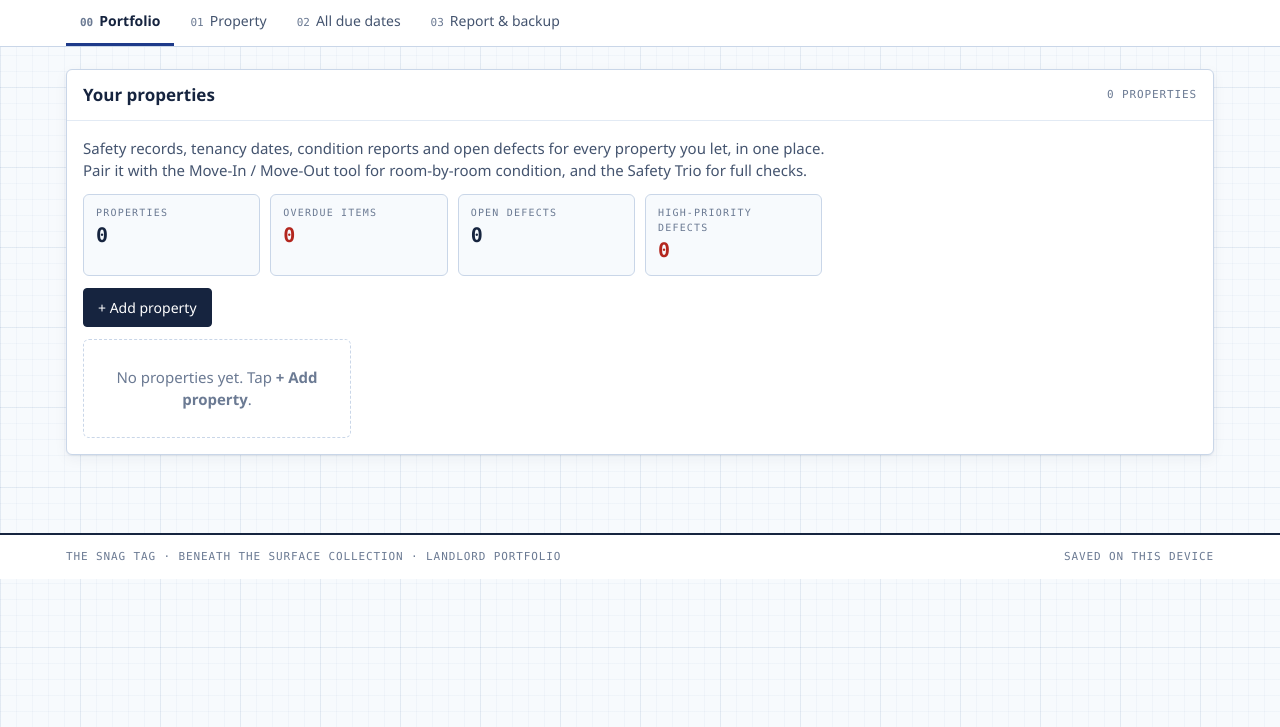
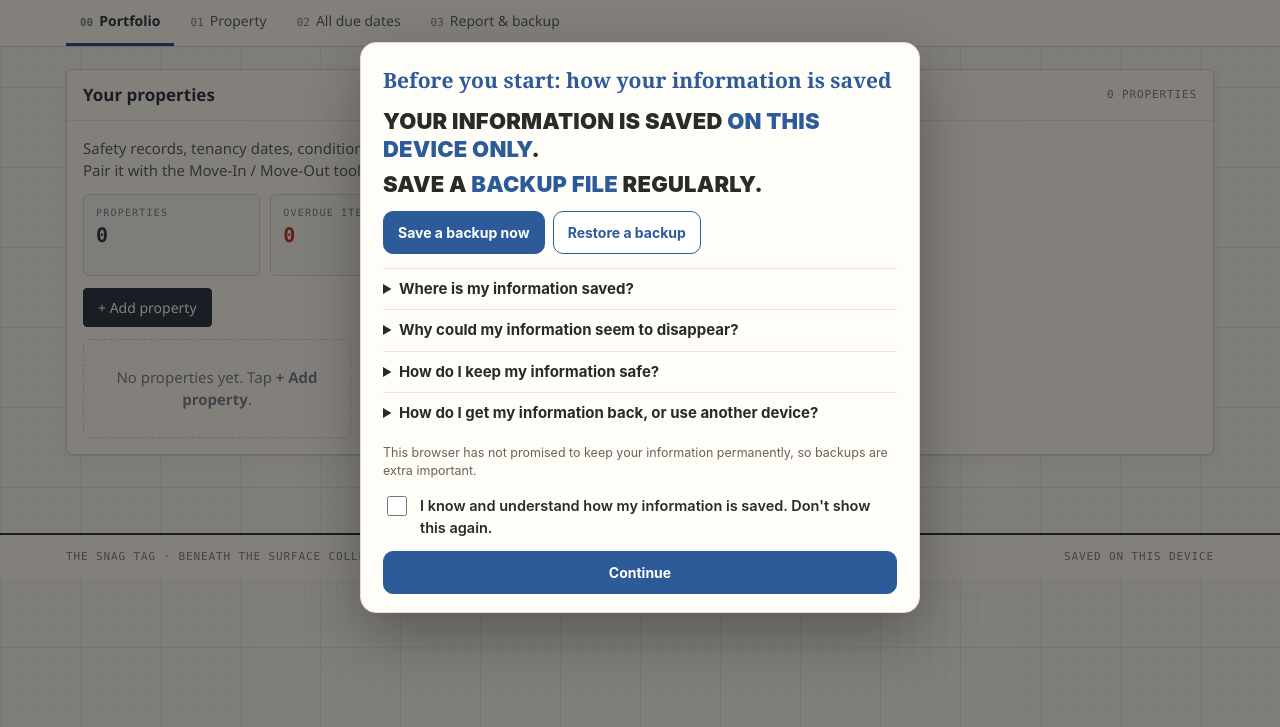
Before and after one commit to thesnagtag-coder/83ixqrbt, a plain HTML site: page index.html in a window 1280 px wide. Shown: the part 73-800 px from the top of the page. Drawn offline with Linux system fonts and the light colour scheme.

Commit message:
Add files via upload

```diff
--- a/index.html
+++ b/index.html
@@ -323,6 +323,7 @@
 var tm=null;function flush(){clearTimeout(tm);tm=null;try{localStorage.setItem(KEY,JSON.stringify(S));$('#saveState').textContent='SAVED ON THIS DEVICE';}catch(e){$('#saveState').textContent='NOT SAVED';}}
 function save(){clearTimeout(tm);tm=setTimeout(flush,200);}
 window.addEventListener('pagehide',function(){if(tm)flush();});
+window.addEventListener('storage',function(e){if(e.key!==KEY||tm||!e.newValue)return;try{var o=JSON.parse(e.newValue);S=Object.assign({theme:'light',props:[],cur:null},o);applyTheme();renderAll();}catch(x){}});
 function today(){var d=new Date();d.setHours(12,0,0,0);return d;}
 function iso(d){return new Date(d.getTime()-d.getTimezoneOffset()*60000).toISOString().slice(0,10);}
 function pd(s){return s?new Date(s+'T12:00:00'):null;}
@@ -399,5 +400,88 @@
 applyTheme();go('port');
 })();
 </script>
+<script>window.TST_SAFE={id:'83ixqrbt',accent:'#2D5B9A',backup:function(){document.getElementById('exportBtn').click()},restore:function(){document.getElementById('importFile').click()}};</script>
+<!-- ===== The Snag Tag - Data Safety Notice (shared across all products) ===== -->
+<style>
+#tst-safe{position:fixed;inset:0;z-index:2147483000;background:rgba(30,24,16,.55);display:none;align-items:center;justify-content:center;padding:16px;font-family:Inter,-apple-system,Segoe UI,Roboto,Arial,sans-serif}
+#tst-safe.on{display:flex}
+#tst-safe .box{background:#fffdf8;color:#2c2a25;max-width:560px;width:100%;max-height:92vh;overflow:auto;border-radius:16px;border:1px solid #e6dccb;box-shadow:0 20px 60px rgba(0,0,0,.3);padding:22px 22px 18px}
+#tst-safe h2{font-family:Georgia,serif;font-size:21px;margin:0 0 12px;color:var(--tst-accent,#8a5a35)}
+#tst-safe .big{font-size:22px;line-height:1.25;font-weight:900;text-transform:uppercase;letter-spacing:.01em;margin:0 0 8px;color:#2c2a25}
+#tst-safe .big span{color:var(--tst-accent,#8a5a35)}
+#tst-safe .btns{display:flex;flex-wrap:wrap;gap:8px;margin:12px 0 14px}
+#tst-safe button{font:inherit;font-size:14px;font-weight:700;border-radius:10px;padding:10px 14px;cursor:pointer;border:1px solid var(--tst-accent,#8a5a35)}
+#tst-safe .pri{background:var(--tst-accent,#8a5a35);color:#fff}
+#tst-safe .sec{background:#fff;color:var(--tst-accent,#8a5a35)}
+#tst-safe details{border-top:1px solid #eee4d4;padding:9px 0}
+#tst-safe summary{cursor:pointer;font-weight:700;font-size:15px}
+#tst-safe details p,#tst-safe details li{font-size:14px;line-height:1.5;margin:6px 0}
+#tst-safe ul{margin:4px 0 0;padding-left:20px}
+#tst-safe .persist{font-size:12.5px;color:#6b6558;margin:10px 0 0}
+#tst-safe label{display:flex;gap:10px;align-items:flex-start;font-size:14.5px;font-weight:600;margin:14px 0 12px;cursor:pointer}
+#tst-safe label input{width:20px;height:20px;margin-top:1px;flex-shrink:0;accent-color:var(--tst-accent,#8a5a35)}
+#tst-safe .close{width:100%}
+</style>
+<div id="tst-safe" role="dialog" aria-modal="true" aria-labelledby="tst-safe-t">
+ <div class="box">
+  <h2 id="tst-safe-t">Before you start: how your information is saved</h2>
+  <p class="big">Your information is saved <span>on this device only</span>.</p>
+  <p class="big">Save a <span>backup file</span> regularly.</p>
+  <div class="btns">
+   <button type="button" class="pri" data-act="backup">Save a backup now</button>
+   <button type="button" class="sec" data-act="restore">Restore a backup</button>
+  </div>
+  <details><summary>Where is my information saved?</summary>
+   <p>Inside this browser, on this device. Nothing is sent to The Snag Tag or anyone else. That keeps it private, but it also means you are the only one who can keep a copy safe.</p></details>
+  <details><summary>Why could my information seem to disappear?</summary>
+   <ul>
+    <li>You open the tool in a different browser, a private/incognito window, or on another device.</li>
+    <li>You open a different copy of the tool (for example a downloaded file instead of your link).</li>
+    <li>Your browsing history or site data gets cleared.</li>
+    <li>Safari (iPhone, iPad and Mac) can delete saved information if you don't open the tool for about 7 days.</li>
+    <li>The tool is open in two tabs at the same time. Always use one tab.</li>
+   </ul></details>
+  <details><summary>How do I keep my information safe?</summary>
+   <ul>
+    <li>Press <b>Save a backup now</b> after every session where you change something.</li>
+    <li>Keep the backup file somewhere safe, like your cloud drive or a USB stick.</li>
+    <li>Always open the tool from the same link, in the same browser.</li>
+   </ul></details>
+  <details><summary>How do I get my information back, or use another device?</summary>
+   <p>Open the tool, press <b>Restore a backup</b> and choose your latest backup file. Everything comes back as it was when you saved it.</p></details>
+  <p class="persist" id="tst-safe-p"></p>
+  <label><input type="checkbox" id="tst-safe-ok"> I know and understand how my information is saved. Don't show this again.</label>
+  <button type="button" class="pri close" data-act="close">Continue</button>
+ </div>
+</div>
+<script>
+(function(){
+ var C = window.TST_SAFE || {};
+ var KEY = 'tst_safe_ack_' + (C.id || location.pathname);
+ var el = document.getElementById('tst-safe');
+ if (C.accent) el.style.setProperty('--tst-accent', C.accent);
+ function ack(){ try { return localStorage.getItem(KEY) === '1'; } catch(e){ return false; } }
+ function open(){ el.classList.add('on'); }
+ window.tstShowSafety = open;
+ el.addEventListener('click', function(e){
+  var a = e.target.getAttribute && e.target.getAttribute('data-act'); if (!a) return;
+  if (a === 'backup' && C.backup) C.backup();
+  if (a === 'restore' && C.restore) { el.classList.remove('on'); C.restore(); }
+  if (a === 'close') {
+   if (document.getElementById('tst-safe-ok').checked) { try { localStorage.setItem(KEY, '1'); } catch(e){} }
+   el.classList.remove('on');
+  }
+ });
+ var p = document.getElementById('tst-safe-p');
+ if (navigator.storage && navigator.storage.persist) {
+  navigator.storage.persist().then(function(ok){
+   p.textContent = ok ? 'Good news: this browser has agreed to keep your saved information permanently.' : 'This browser has not promised to keep your information permanently, so backups are extra important.';
+  }).catch(function(){});
+ }
+ if (!ack()) { if (document.readyState === 'loading') document.addEventListener('DOMContentLoaded', open); else open(); }
+})();
+</script>
+<!-- ===== end Data Safety Notice ===== -->
+
 </body>
 </html>
```
